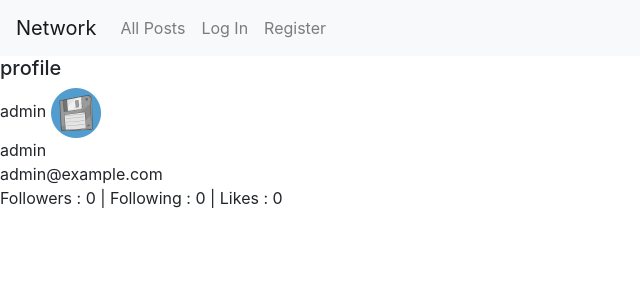
After one commit to ymmy1/network, a Django app: page /profile/2 in a window 1280 px wide. The commit adds this page. Shown: the top 300 px of the page, without its empty margins (0-640 px from the left). Run offline with Django 3.2, Linux system fonts and the light colour scheme; data comes from the database, SQL or seed files in the repository; some libraries are stand-ins or nearby versions.

Commit message:
profile view & paginator

```diff
--- a/network/models.py
+++ b/network/models.py
@@ -4,9 +4,11 @@ from django.db import models
 
 class User(AbstractUser):
     avatar = models.TextField(default="avatar_bucket.png")
-    following = models.PositiveSmallIntegerField(default=0, blank=True, null=True)
-    followers = models.PositiveSmallIntegerField(default=0, blank=True, null=True)
-    likes = models.PositiveSmallIntegerField(default=0, blank=True, null=True)
+    following_count = models.PositiveSmallIntegerField(default=0, blank=True, null=True)
+    followers_count = models.PositiveSmallIntegerField(default=0, blank=True, null=True)
+    like_count = models.PositiveSmallIntegerField(default=0, blank=True, null=True)
+    followers = models.ManyToManyField("User", related_name="followers_id")
+    following = models.ManyToManyField("User", related_name="following_id")
     pass
 
 
--- /dev/null
+++ b/network/templates/network/profile.html
@@ -0,0 +1,13 @@
+{% extends "network/layout.html" %}
+
+{% block body %}
+<section>
+    <h5>profile</h5>
+    {{ profile.username }}
+    <img width="50px" src="../../static/network/img/avatars/{{ profile.avatar }}" alt=""> <br>
+    {{ profile.username }} <br>
+    {{ profile.email }} <br>
+    Followers : {{ profile.followers_count }} | Following : {{ profile.following_count }} | Likes : {{ profile.like_count }}<br>
+
+</section>
+{% endblock %}
--- a/network/urls.py
+++ b/network/urls.py
@@ -5,6 +5,7 @@ from . import views
 
 urlpatterns = [
     path("", views.index, name="index"),
+    path("profile/<int:profile_id>", views.profile, name="profile"),
     path("new_post", views.new_post, name="new_post"),
     path("login", views.login_view, name="login"),
     path("logout", views.logout_view, name="logout"),
--- a/network/views.py
+++ b/network/views.py
@@ -6,14 +6,22 @@ from django.shortcuts import render
 from django.urls import reverse
 from django.contrib.auth.decorators import login_required
 from django.views.decorators.csrf import csrf_exempt
+from django.core.paginator import Paginator
 
 from .models import User, Post
 
 
 def index(request):
-    posts = Post.objects.all()
+    posts = Post.objects.all().order_by("-timestamp").all()
     users = User.objects.all()
-    return render(request, "network/index.html", {'posts': posts, "users": users})
+
+    paginator = Paginator(posts, 5) # Show 5 posts per page.
+
+    page_number = request.GET.get('page')
+    page_obj = paginator.get_page(page_number)
+
+
+    return render(request, "network/index.html", {'posts': posts, "users": users,'page_obj': page_obj})
 
 
 def login_view(request):
@@ -84,3 +92,10 @@ def new_post(request):
         )
     post.save()
     return JsonResponse({"message": "Post was saved successfully."}, status=201)
+
+def profile(request,profile_id):
+    profile = User.objects.get(
+            id=profile_id
+            )
+    print(profile)
+    return  render(request, "network/profile.html", {'profile': profile})
```
Also changed, not shown: network/templates/network/index.html (+33 -4 lines), db.sqlite3, network/migrations/0031_auto_20200917_2151.py (added).
